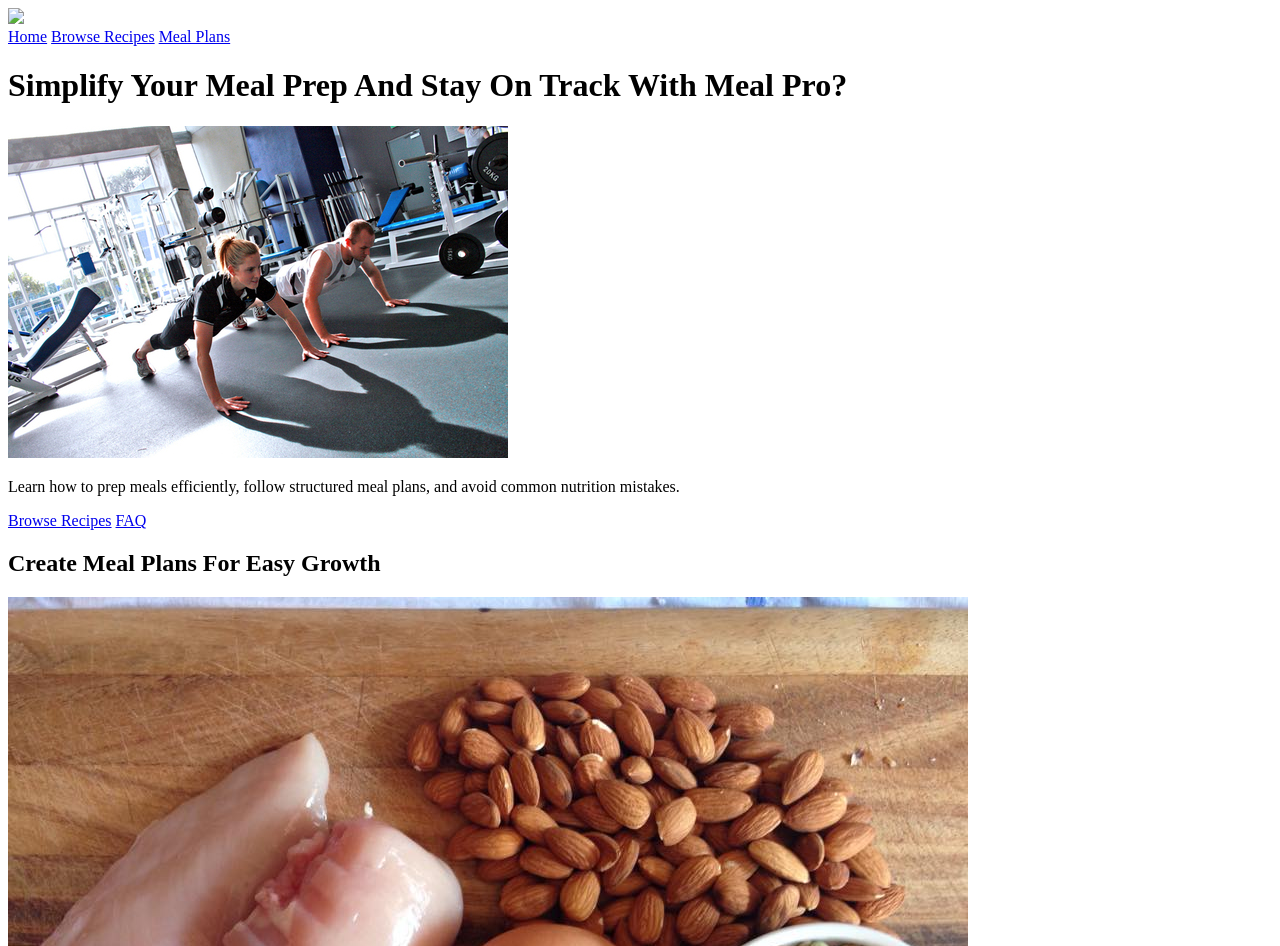
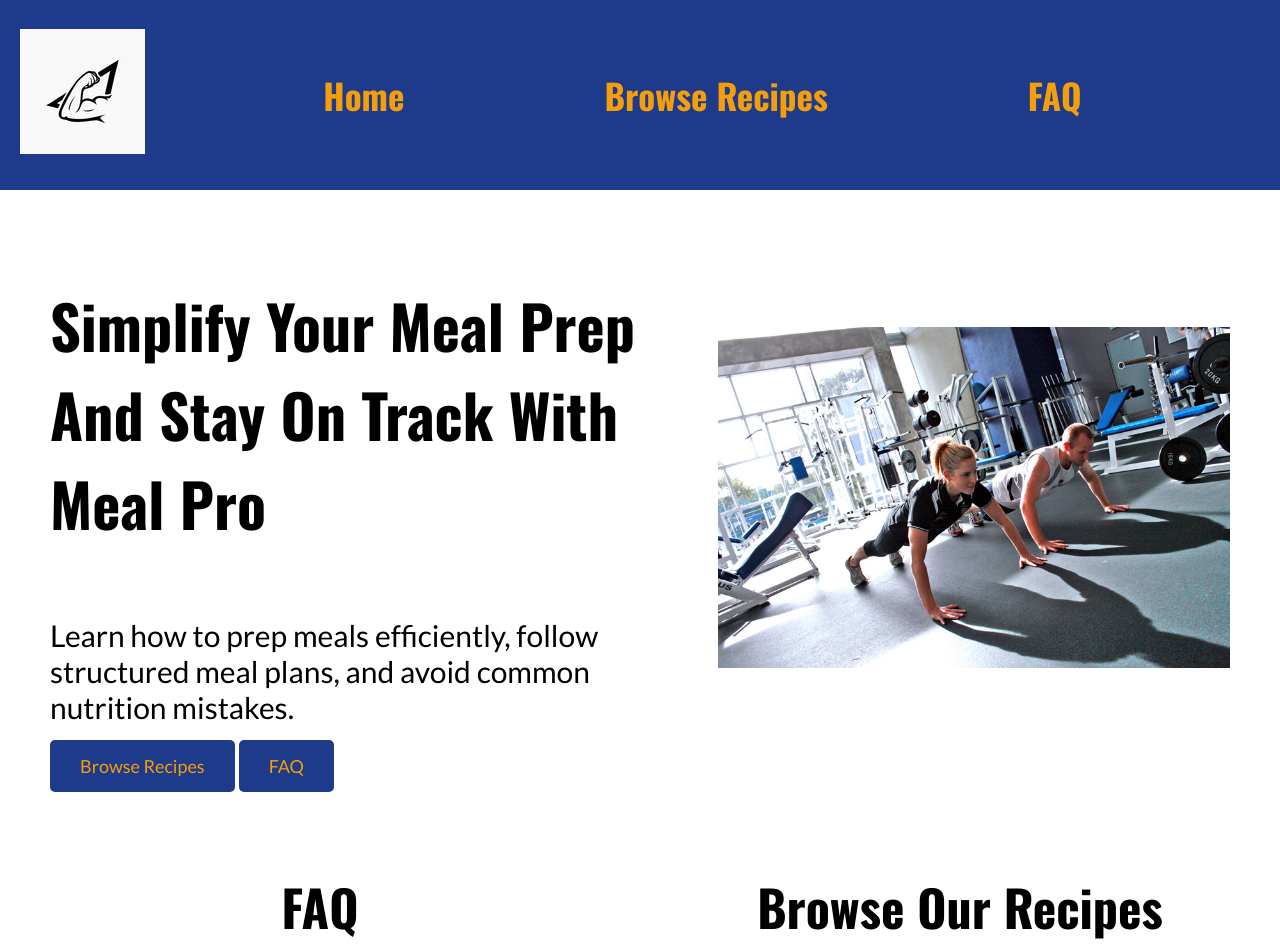
Before and after one commit to noahrthompson/wdd130, a plain HTML site: page personal-site/index.html in a window 1280 px wide. Shown: the top 946 px of the page. Drawn offline with nearby package versions, Linux system fonts and the light colour scheme; files whose address does not match are found by name.

Commit message:
home-css

```diff
--- a/personal-site/index.html
+++ b/personal-site/index.html
@@ -9,30 +9,30 @@
 <body>
     <header>
         <a id="logo_link">
-            <img class="logo" src="personal-site-logo.jpg">
+            <img class="logo" src="images/rsz_personal-site-logo.jpg">
         </a>
         <nav>
             <a href="index.html">Home</a>
             <a href="browserecipes.html">Browse Recipes</a>
-            <a href="faq.html">Meal Plans</a>
+            <a href="faq.html">FAQ</a>
         </nav>
     </header>
     <div id="hero">
-        <h1 class="hero-text">Simplify Your Meal Prep And Stay On Track With Meal Pro?</h1>
-        <img id="hero-img" src="images/gymbeginnerv2.jpg" alt="gym beginner working out">
+        <h1 class="title" id="hero-text">Simplify Your Meal Prep And Stay On Track With Meal Pro</h1>
         <p>Learn how to prep meals efficiently, follow structured meal plans, and avoid common nutrition mistakes.</p>
-    </div>
+        <img class="img" id="hero-img" src="images/gymbeginner.jpg" alt="gym beginner working out">
         <div class="button-box">
             <a class="browse" href="browserecipes.html">Browse Recipes</a>
             <a class="faq" href="faq.html">FAQ</a>
         </div>
+    </div>
     <main class="home-grid">
-        <h2 class="meal-plan-header">Create Meal Plans For Easy Growth</h2>
-        <h2 class="browse-recipes-header"></h2>
-        <img class="meal-plan-img" src="images/proteinfood.jpg" alt="protein">
+        <h2 class="title" id="faq-header">FAQ</h2>
+        <h2 class="title" id="browse-recipes-header">Browse Our Recipes</h2>
+        <img id="meal-plan-img" src="images/proteinfoodv2.jpg" alt="protein">
         <img class="browse-recipes-img" src="images/grocerylistv2.jpg" alt="grocery list">
-        <p class="meal-plan-text">Learn some frequently asked questions and meal prep tricks. </p>
-        <p class="browse-recipes-text">Browse some recipes that are high calories and high in protein.</p>
+        <p class="text" id="meal-plan-text">Learn some frequently asked questions and meal prep tricks. </p>
+        <p class="text" id="browse-recipes-text">Browse some recipes that are high calories and high in protein.</p>
     </main>
     <footer>
         <p>Meal Pro &copy; 20XX - Noah Thompson</p>
--- a/personal-site/styles/styles.css
+++ b/personal-site/styles/styles.css
@@ -0,0 +1,129 @@
+@import url('https://fonts.googleapis.com/css2?family=Lato:ital,wght@0,100;0,300;0,400;0,700;0,900;1,100;1,300;1,400;1,700;1,900&family=Oswald:wght@200..700&display=swap');
+
+body {
+    margin: 0 0;
+}
+
+header {
+    display: flex;
+    align-items: center;
+    font-weight: bold;
+    background-color: #1E3A8A;
+    padding: 20px;
+    height: 150px;
+    font-size: 30px;
+}
+
+nav {
+    font-family: Oswald, Arial, Helvetica, sans-serif;
+    font-size: 35px;
+    display: flex;
+    margin: 35px auto;
+    gap: 200px;
+}
+
+nav a {
+    color: #F59E0B;
+    text-align: center;
+    text-decoration: none;
+}
+
+nav a:hover {
+    color: white;
+}
+
+.home-grid {
+    display: grid;
+    grid-template-columns: 1fr 1fr;
+    justify-items: center;
+}
+
+#hero {
+    display: grid;
+    grid-template-columns: 1fr 1fr 1fr;
+    align-items: center;
+    padding: 50px;
+}
+
+#hero p {
+    font-family: Lato, Arial, Helvetica, sans-serif;;
+    grid-column: 1/3;
+    font-size: 30px;
+    padding-top: 0px;
+    margin-right: 50px;
+}
+
+#hero-text {
+    grid-column: 1/3;
+    font-size: 60px;
+    padding-bottom: 0px;
+}
+
+#hero img {
+    grid-column: 3/4;
+    padding-right: 0px;
+    height: auto;
+    grid-row: 1/3;
+    width: 40vw;
+}
+
+.button-box {
+    grid-row: 4/5;
+}
+
+.button-box a {
+    text-decoration: none;
+    font-family: Lato, Arial, Helvetica, sans-serif;
+    background-color: #1E3A8A;
+    color: #F59E0B;
+    font-size: 18px;
+    padding: 15px 30px;
+    margin-top: 50px;
+    border-radius: 5px;
+}
+
+.button-box a:hover {
+    background-color: #396E94;
+    color: white;
+}
+
+.title, .subtitle {
+    font-family: Oswald, Arial, Helvetica, sans-serif;
+    font-size: 50px;
+}
+
+.home-grid .text {
+    font-family: Lato, Arial, Helvetica, sans-serif;
+    font-size: 30px;
+    margin-left: 110px;
+    margin-right: 110px;
+    text-align: center;
+}
+
+footer {
+    display: flex;
+    align-items: center;
+    font-weight: bold;
+    background-color: #1E3A8A;
+    padding: 20px;
+    height: 150px;
+    font-size: 30px;
+    margin-top: 80px;
+    gap: 200px;
+
+}
+
+footer p{
+    margin-left: 50px;
+    color: white;
+}
+
+footer a{
+    color: #F59E0B;
+    text-align: center;
+    text-decoration: none;
+}
+
+footer a:hover {
+    color: white;
+}
```
Also changed, not shown: personal-site/faq.html (+8 -8 lines), personal-site/images/facebook.png (added), personal-site/images/instagram.png (added), personal-site/images/rsz_personal-site-logo.jpg (added), personal-site/images/twitter.png (added), 3 other files.
